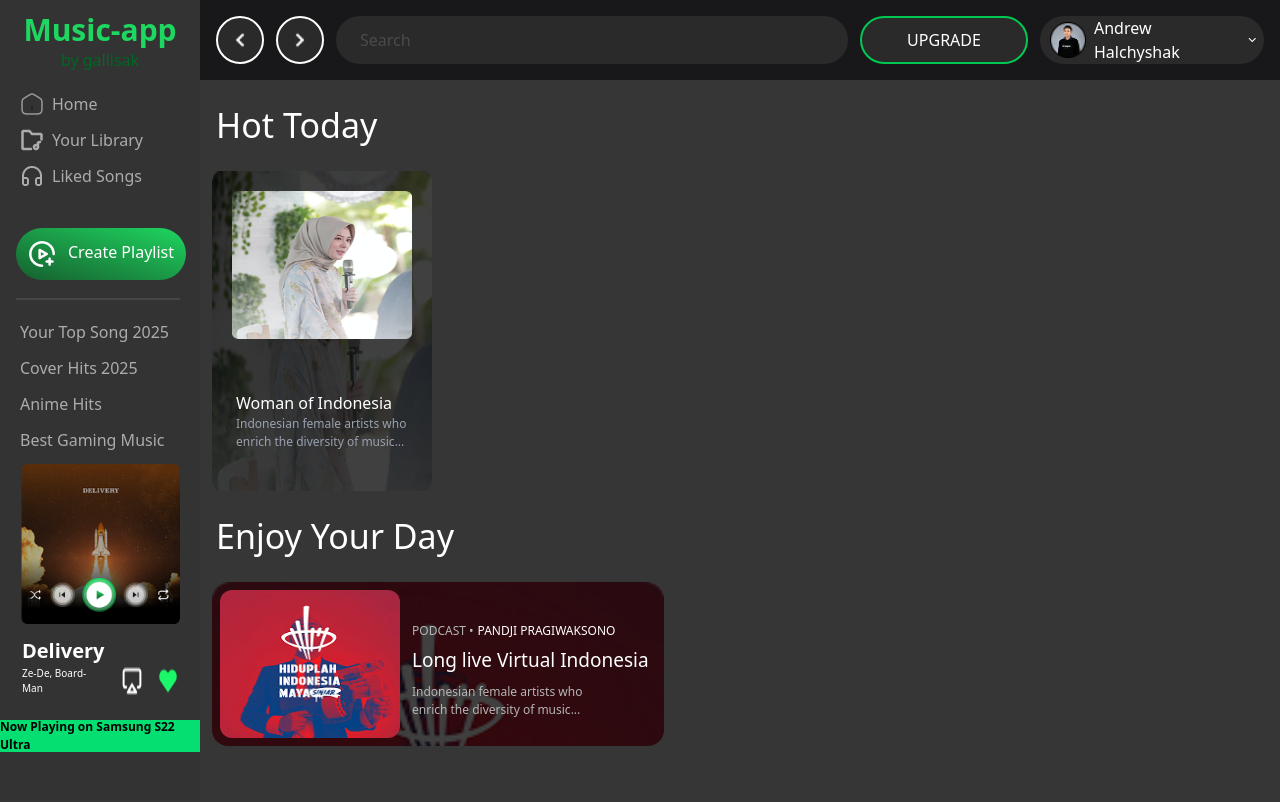
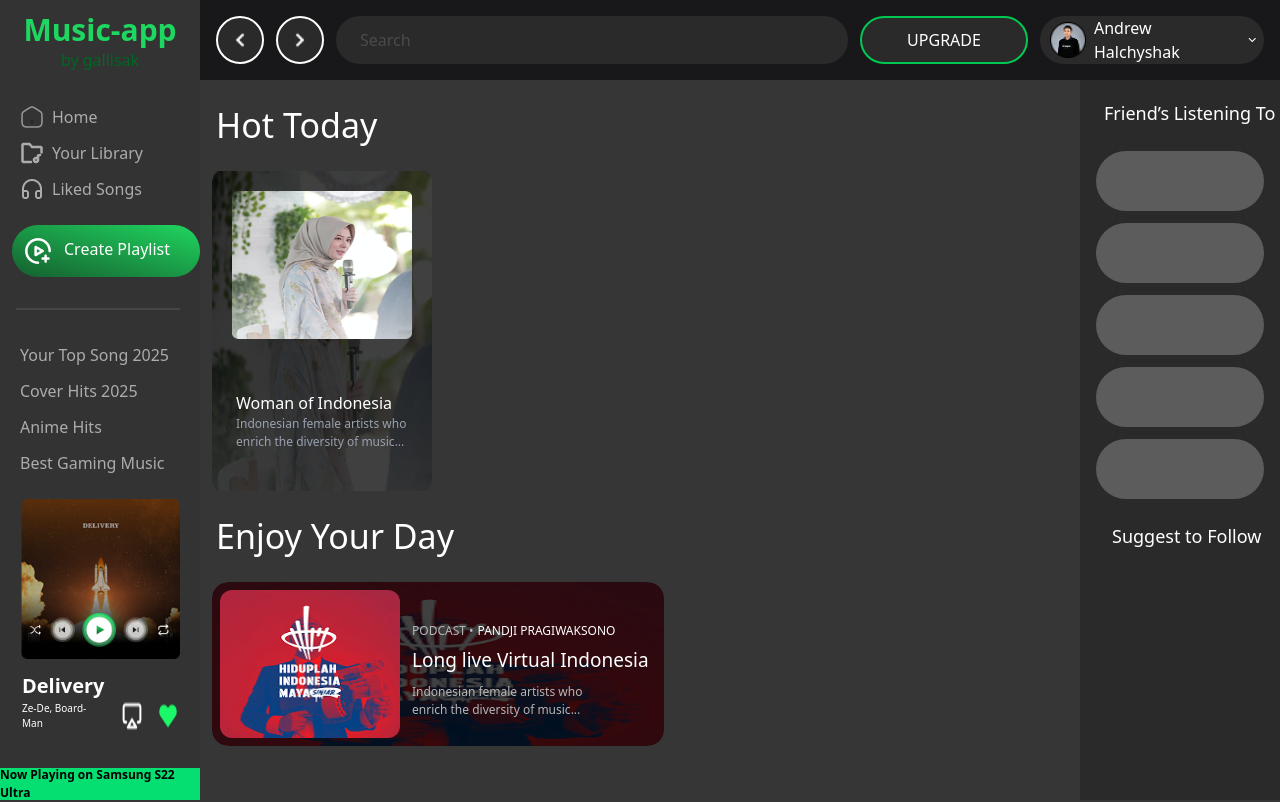
Before and after one commit to gallisak/music-app, a React app: page / in a window 1280 px wide. Built offline with nearby package versions, Linux system fonts and the light colour scheme; the HTML template or start-up script is replaced by a standard one.

Commit message:
fixed adaptability and design flaws

```diff
--- a/src/App.tsx
+++ b/src/App.tsx
@@ -1,13 +1,9 @@
 import "./App.css";
-import { Header } from "./components/Header";
-import { SideBar } from "./components/SideBar";
 import { HomePage } from "./pages/Home/HomePage";
 
 function App() {
   return (
     <div>
-      <Header />
-      <SideBar />
       <HomePage />
     </div>
   );
--- /dev/null
+++ b/src/components/FriendsBar.tsx
@@ -0,0 +1,19 @@
+export function FriendsBar() {
+  return (
+    <aside className="bg-[#2A2A2A] hidden top-0 z-0 lg:block absolute h-full w-50 right-0">
+      <div className="mt-25">
+        <h1 className="ml-6 mt-3 text-white text-[18px]">
+          Friend’s Listening To
+        </h1>
+        <div className="flex items-center flex-col mt-6 mb-3">
+          <div className="mb-3 rounded-4xl bg-[#5c5c5c] w-42 h-15"></div>
+          <div className="mb-3 rounded-4xl bg-[#5c5c5c] w-42 h-15"></div>
+          <div className="mb-3 rounded-4xl bg-[#5c5c5c] w-42 h-15"></div>
+          <div className="mb-3 rounded-4xl bg-[#5c5c5c] w-42 h-15"></div>
+          <div className="mb-3 rounded-4xl bg-[#5c5c5c] w-42 h-15"></div>
+        </div>
+        <h1 className="ml-8 mt-3 text-white text-[18px]">Suggest to Follow</h1>
+      </div>
+    </aside>
+  );
+}
--- a/src/components/Header.tsx
+++ b/src/components/Header.tsx
@@ -5,7 +5,7 @@ import right from "../assets/images/fe_arrow-right.png";
 
 export function Header() {
   return (
-    <header className="h-20 relative bg-[#18181A] text-white">
+    <header className="h-20 relative z-10 bg-[#18181A] text-white">
       <div className=" ml-1 lg:ml-50  mx-auto h-full flex items-center justify-between px-4">
         <div className="flex items-center flex-1 min-w-0">
           <div className="hidden     lg:flex items-center">
--- a/src/components/SideBar.tsx
+++ b/src/components/SideBar.tsx
@@ -8,7 +8,7 @@ import like from "../assets/images/Active.png";
 
 export function SideBar() {
   return (
-    <aside className="bg-[#333333] hidden lg:block h-full w-50 flex flex-col absolute top-0">
+    <aside className="bg-[#333333] z-10 hidden lg:flex justify-between w-50 h-full  flex-col absolute top-0">
       <div className="flex items-center justify-center flex-col">
         <h1 className="text-3xl font-bold text-[#1ED760] mt-3">Music-app</h1>
         <p className="text-[#006724]">by gallisak</p>
@@ -28,7 +28,7 @@ export function SideBar() {
         </div>
       </div>
 
-      <button className="flex p-3 bg-linear-to-bl gap-3 text-white from-[#1ED760] to-[#14612F] ml-4 mt-10 rounded-4xl ">
+      <button className="flex p-3 bg-linear-to-bl gap-3 text-white from-[#1ED760] to-[#14612F] ml-3 mt3 rounded-4xl ">
         <img className="" src={addMusic} alt="" />
         Create Playlist
       </button>
--- a/src/pages/Home/HomePage.tsx
+++ b/src/pages/Home/HomePage.tsx
@@ -1,9 +1,15 @@
-import { PlayListCardGrid } from "./PlayListCardGrid";
-import { PodcastCardGrig } from "./PodcastCardGrig";
+import { FriendsBar } from "../../components/FriendsBar";
+import { Header } from "../../components/Header";
+import { SideBar } from "../../components/SideBar";
+import { PlayListCardGrid } from "./PlayListCardFlex";
+import { PodcastCardGrig } from "./PodcastCardFlex";
 
 export function HomePage() {
   return (
     <>
+      <Header />
+      <SideBar />
+      <FriendsBar />
       <h1 className="mb-5 mt-5 ml-5 lg:ml-54 text-white text-[34px]">
         Hot Today
       </h1>
@@ -16,7 +22,7 @@ export function HomePage() {
         Enjoy Your Day
       </h1>
 
-      <div className="h-41 ml-0 lg:ml-50 mb-10 flex">
+      <div className="h-41 ml-0 lg:ml-50 flex">
         <PodcastCardGrig />
       </div>
     </>
--- a/src/pages/Home/PodcastCard.tsx
+++ b/src/pages/Home/PodcastCard.tsx
@@ -6,7 +6,7 @@ export function PodcastCard() {
       <div className="h-full relative w-113 overflow-hidden rounded-2xl ml-3">
         <img
           src={cover1}
-          className="absolute rounded-2xl w-full h-100 brightness-25"
+          className="absolute rounded-2xl w-full h-41 brightness-25"
           alt=""
         />
         <div className="h-45 ml-2 flex w-full ">
```
Also changed, not shown: src/pages/Home/PlayListCardFlex.tsx (renamed from src/pages/Home/PlayListCardGrid.tsx), src/pages/Home/PodcastCardFlex.tsx (renamed from src/pages/Home/PodcastCardGrig.tsx).
